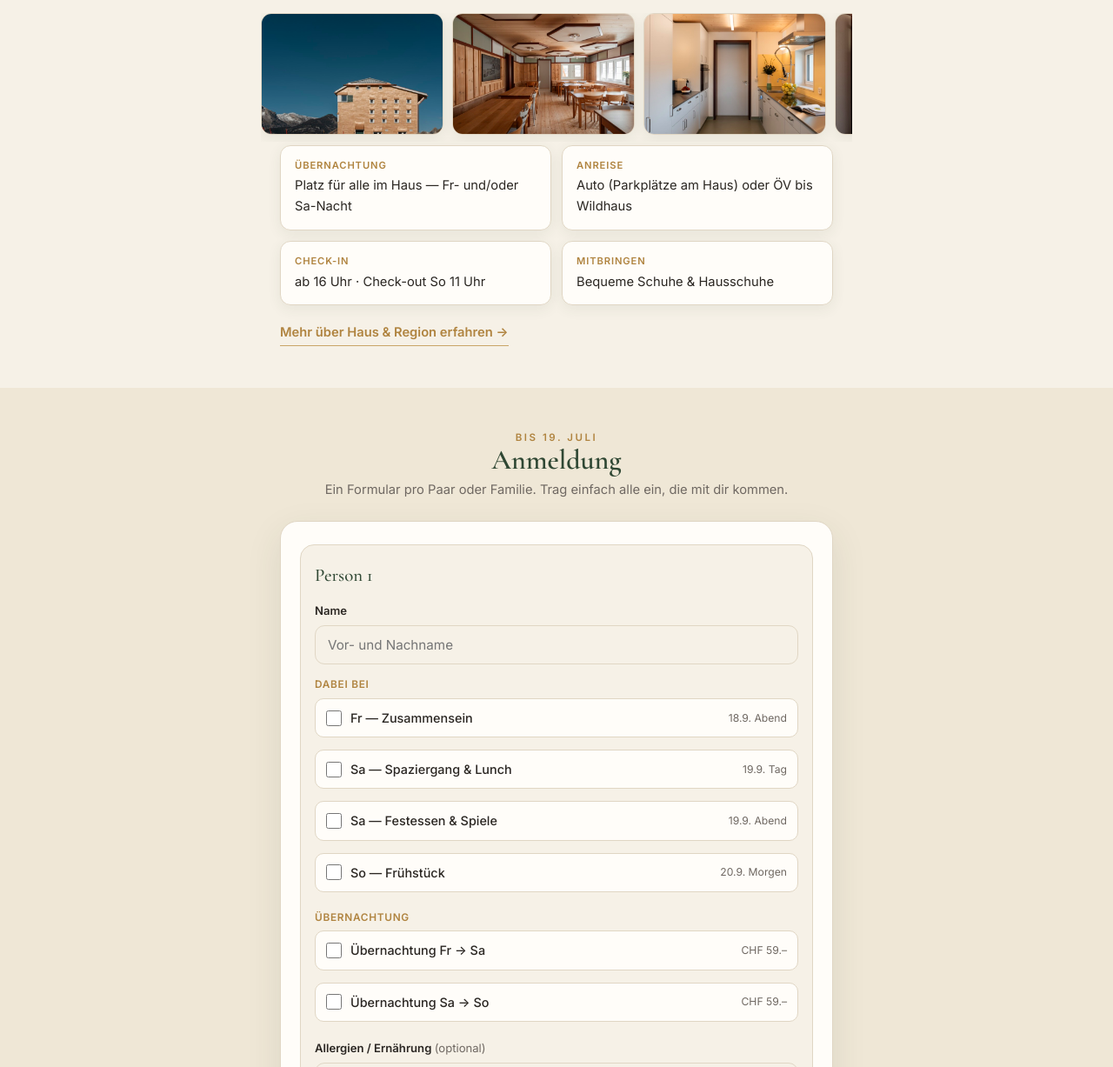
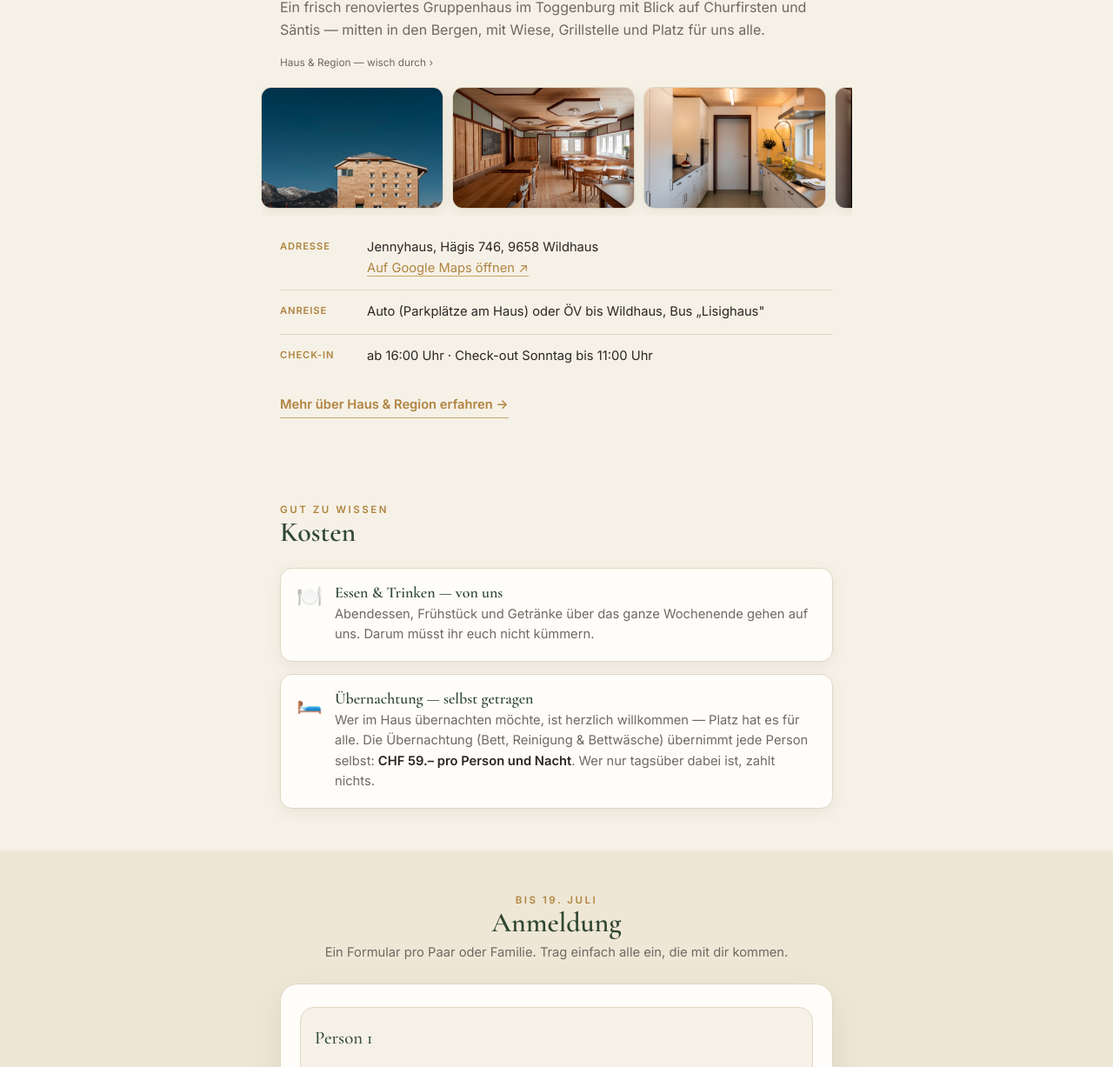
Before and after one commit to scandrian/fest-lea-jon, a plain HTML site: page index.html in a window 1280 px wide. Shown: the part 2792-4019 px from the top of the page at 87% size. Drawn offline with nearby package versions, Linux system fonts and the light colour scheme.

Commit message:
Feedback-Runde 1: Kosten-Sektion, Programm-Zeiten, Info-Liste mit Adresse/Maps, Kostenmodell korrigiert

```diff
--- a/index.html
+++ b/index.html
@@ -111,10 +111,10 @@
     border-radius:12px;font-family:inherit;font-weight:600;font-size:.9rem;cursor:pointer;transition:background .15s}
   .btn-add:hover{background:rgba(201,165,103,.08)}
 
-  .cost{margin:22px 0;padding:18px;border-radius:14px;background:var(--forest);color:var(--white)}
-  .cost .ct{font-size:.72rem;letter-spacing:.14em;text-transform:uppercase;opacity:.8}
-  .cost .cv{font-family:'Cormorant Garamond',serif;font-size:2rem;line-height:1;margin-top:4px}
-  .cost .cd{font-size:.82rem;opacity:.85;margin-top:6px}
+  .cost{margin:20px 0;padding:13px 16px;border-radius:12px;background:var(--cream);border:1px solid var(--line)}
+  .cost .ct{font-size:.7rem;letter-spacing:.1em;text-transform:uppercase;color:var(--gold);font-weight:600}
+  .cost .cv{font-size:1.05rem;font-weight:600;color:var(--ink);margin-top:2px}
+  .cost .cd{font-size:.78rem;color:var(--muted);margin-top:3px}
 
   .btn-submit{width:100%;padding:16px;border:0;border-radius:13px;background:var(--gold);color:#fff;
     font-family:inherit;font-weight:600;font-size:1rem;letter-spacing:.02em;cursor:pointer;transition:background .15s,transform .05s}
@@ -167,6 +167,26 @@
     background:linear-gradient(180deg,transparent,rgba(38,60,44,.88))}
   .region-band .region-cap b{font-family:'Cormorant Garamond',serif;font-weight:600;font-size:1.35rem;display:block;line-height:1.1}
   .region-band .region-cap span{font-size:.86rem;opacity:.92}
+
+  /* INFO-LISTE (Ort) */
+  .info{margin:12px 0 0}
+  .info-row{display:flex;gap:14px;padding:13px 0;border-top:1px solid var(--line)}
+  .info-row:first-child{border-top:0}
+  .info-row .ik{flex:0 0 86px;font-size:.7rem;letter-spacing:.08em;text-transform:uppercase;color:var(--gold);font-weight:600;padding-top:2px}
+  .info-row .iv{margin:0;font-size:.92rem;flex:1}
+  .info-row .iv a{color:var(--gold);text-decoration:none;border-bottom:1px solid var(--gold-soft)}
+  .info-row .iv a:hover{color:#9c7236}
+
+  /* PROGRAMM-ZEITEN */
+  .day .c .time{font-size:.72rem;letter-spacing:.05em;text-transform:uppercase;color:var(--gold);font-weight:600;margin-bottom:3px}
+
+  /* KOSTEN-SEKTION */
+  .kosten-grid{display:grid;gap:14px;margin-top:8px}
+  .kosten-item{display:flex;gap:14px;background:var(--white);border:1px solid var(--line);border-radius:14px;padding:18px;box-shadow:var(--shadow-sm)}
+  .kosten-item .ki-ico{font-size:1.5rem;flex:0 0 auto;line-height:1.2}
+  .kosten-item h3{font-size:1.12rem;color:var(--forest);margin:0 0 4px}
+  .kosten-item p{margin:0;color:var(--muted);font-size:.92rem}
+  .kosten-item p b{color:var(--ink)}
 
   @media(max-width:480px){
     .row2{grid-template-columns:1fr}
@@ -235,19 +255,19 @@
 
     <div class="day">
       <div class="d"><div class="dow">Fr</div><div class="dt">18.9.</div></div>
-      <div class="c"><h3>Anreise &amp; gemütliches Zusammensein</h3><p>Ankommen, Apéro, Wiedersehen — der ruhige Auftakt ins Wochenende.</p></div>
+      <div class="c"><div class="time">ab 17:00 Uhr</div><h3>Anreise &amp; gemütliches Zusammensein</h3><p>Ankommen, Apéro, Wiedersehen — der ruhige Auftakt ins Wochenende.</p></div>
     </div>
     <div class="day">
       <div class="d"><div class="dow">Sa</div><div class="dt">19.9.</div></div>
-      <div class="c"><h3>Spaziergang &amp; Lunch</h3><p>Eine gemütliche Runde durchs Toggenburg mit Mittagessen unterwegs. <em>(Programm noch in Planung.)</em></p></div>
+      <div class="c"><div class="time">ab 10:30 Uhr</div><h3>Spaziergang &amp; Lunch</h3><p>Eine gemütliche Runde durchs Toggenburg mit Mittagessen unterwegs. <em>(Programm noch in Planung.)</em></p></div>
     </div>
     <div class="day">
       <div class="d"><div class="dow">Sa</div><div class="dt">19.9.</div></div>
-      <div class="c"><h3>Festessen &amp; Spiele</h3><p>Der grosse Abend: zusammen essen, anstossen und ein paar Spiele.</p></div>
+      <div class="c"><div class="time">ab 18:30 Uhr</div><h3>Festessen &amp; Spiele</h3><p>Der grosse Abend: zusammen essen, anstossen und ein paar Spiele.</p></div>
     </div>
     <div class="day">
       <div class="d"><div class="dow">So</div><div class="dt">20.9.</div></div>
-      <div class="c"><h3>Frühstück &amp; Abschied</h3><p>Gemeinsames Frühstück, dann geht's nach Hause.</p></div>
+      <div class="c"><div class="time">08:30–10:30 Uhr</div><h3>Frühstück &amp; Abschied</h3><p>Gemeinsames Frühstück, dann geht's nach Hause.</p></div>
     </div>
   </div>
 </section>
@@ -282,13 +302,48 @@
       <img src="images/r-churfirsten.jpg" alt="Die Churfirsten" loading="lazy" />
     </div>
 
-    <div class="facts">
-      <div class="fact"><div class="k">Übernachtung</div><div class="v">Platz für alle im Haus — Fr- und/oder Sa-Nacht</div></div>
-      <div class="fact"><div class="k">Anreise</div><div class="v">Auto (Parkplätze am Haus) oder ÖV bis Wildhaus</div></div>
-      <div class="fact"><div class="k">Check-in</div><div class="v">ab 16 Uhr · Check-out So 11 Uhr</div></div>
-      <div class="fact"><div class="k">Mitbringen</div><div class="v">Bequeme Schuhe &amp; Hausschuhe</div></div>
+    <div class="info">
+      <div class="info-row">
+        <div class="ik">Adresse</div>
+        <div class="iv">Jennyhaus, Hägis 746, 9658 Wildhaus<br/>
+          <a href="https://www.google.com/maps/search/?api=1&amp;query=Jennyhaus%2C+H%C3%A4gis+746%2C+9658+Wildhaus" target="_blank" rel="noopener">Auf Google Maps öffnen ↗</a></div>
+      </div>
+      <div class="info-row">
+        <div class="ik">Anreise</div>
+        <div class="iv">Auto (Parkplätze am Haus) oder ÖV bis Wildhaus, Bus „Lisighaus"</div>
+      </div>
+      <div class="info-row">
+        <div class="ik">Check-in</div>
+        <div class="iv">ab 16:00 Uhr · Check-out Sonntag bis 11:00 Uhr</div>
+      </div>
     </div>
     <a class="more-link" href="https://bergundbett.ch/gruppenhaeuser/jennyhaus/" target="_blank" rel="noopener">Mehr über Haus &amp; Region erfahren →</a>
+  </div>
+</section>
+
+<!-- KOSTEN -->
+<section>
+  <div class="wrap">
+    <div class="section-head">
+      <div class="eyebrow">Gut zu wissen</div>
+      <h2 class="section-title">Kosten</h2>
+    </div>
+    <div class="kosten-grid">
+      <div class="kosten-item">
+        <div class="ki-ico">🍽️</div>
+        <div>
+          <h3>Essen &amp; Trinken — von uns</h3>
+          <p>Abendessen, Frühstück und Getränke über das ganze Wochenende gehen auf uns. Darum müsst ihr euch nicht kümmern.</p>
+        </div>
+      </div>
+      <div class="kosten-item">
+        <div class="ki-ico">🛏️</div>
+        <div>
+          <h3>Übernachtung — selbst getragen</h3>
+          <p>Wer im Haus übernachten möchte, ist herzlich willkommen — Platz hat es für alle. Die Übernachtung (Bett, Reinigung &amp; Bettwäsche) übernimmt jede Person selbst: <b>CHF 59.– pro Person und Nacht</b>. Wer nur tagsüber dabei ist, zahlt nichts.</p>
+        </div>
+      </div>
+    </div>
   </div>
 </section>
 
@@ -326,7 +381,7 @@
       <div class="cost">
         <div class="ct">Kosten Übernachtung</div>
         <div class="cv" id="costVal">CHF 0.–</div>
-        <div class="cd" id="costBreak">Noch keine Übernachtung gewählt. CHF 59.– pro Person und Nacht, inkl. Abendessen &amp; Frühstück.</div>
+        <div class="cd" id="costBreak">Optional — nur falls ihr im Haus übernachtet. CHF 59.– pro Person und Nacht (Bett, Reinigung &amp; Bettwäsche).</div>
       </div>
 
       <button type="submit" class="btn-submit">Anmeldung absenden</button>
@@ -362,12 +417,12 @@
     </div>
     <div class="sub-label">Dabei bei</div>
     <div class="checks">
-      <label class="chk"><input type="checkbox" data-prog value="Fr — Zusammensein" /><span>Fr — Zusammensein</span><span class="meta">18.9. Abend</span></label>
-      <label class="chk"><input type="checkbox" data-prog value="Sa — Spaziergang & Lunch" /><span>Sa — Spaziergang &amp; Lunch</span><span class="meta">19.9. Tag</span></label>
-      <label class="chk"><input type="checkbox" data-prog value="Sa — Festessen & Spiele" /><span>Sa — Festessen &amp; Spiele</span><span class="meta">19.9. Abend</span></label>
-      <label class="chk"><input type="checkbox" data-prog value="So — Frühstück" /><span>So — Frühstück</span><span class="meta">20.9. Morgen</span></label>
+      <label class="chk"><input type="checkbox" data-prog value="Fr — Zusammensein" /><span>Fr — Zusammensein</span><span class="meta">ab 17:00</span></label>
+      <label class="chk"><input type="checkbox" data-prog value="Sa — Spaziergang & Lunch" /><span>Sa — Spaziergang &amp; Lunch</span><span class="meta">ab 10:30</span></label>
+      <label class="chk"><input type="checkbox" data-prog value="Sa — Festessen & Spiele" /><span>Sa — Festessen &amp; Spiele</span><span class="meta">ab 18:30</span></label>
+      <label class="chk"><input type="checkbox" data-prog value="So — Frühstück" /><span>So — Frühstück</span><span class="meta">08:30</span></label>
     </div>
-    <div class="sub-label">Übernachtung</div>
+    <div class="sub-label">Übernachtung <span style="font-weight:400;text-transform:none;letter-spacing:0;color:var(--muted)">(optional)</span></div>
     <div class="checks">
       <label class="chk"><input type="checkbox" data-night value="Fr → Sa" /><span>Übernachtung Fr → Sa</span><span class="meta">CHF 59.–</span></label>
       <label class="chk"><input type="checkbox" data-night value="Sa → So" /><span>Übernachtung Sa → So</span><span class="meta">CHF 59.–</span></label>
@@ -412,8 +467,8 @@
     const total = nights * PRICE;
     document.getElementById('costVal').textContent = 'CHF ' + total + '.–';
     document.getElementById('costBreak').textContent = nights > 0
-      ? nights + ' Übernachtung' + (nights>1?'en':'') + ' × CHF 59.– (Bett, Abendessen & Frühstück inkl.)'
-      : 'Noch keine Übernachtung gewählt. CHF 59.– pro Person und Nacht, inkl. Abendessen & Frühstück.';
+      ? nights + ' Übernachtung' + (nights>1?'en':'') + ' × CHF 59.– (Bett, Reinigung & Bettwäsche)'
+      : 'Optional — nur falls ihr im Haus übernachtet. CHF 59.– pro Person und Nacht (Bett, Reinigung & Bettwäsche).';
   }
 
   peopleEl.addEventListener('change', recalc);
```
